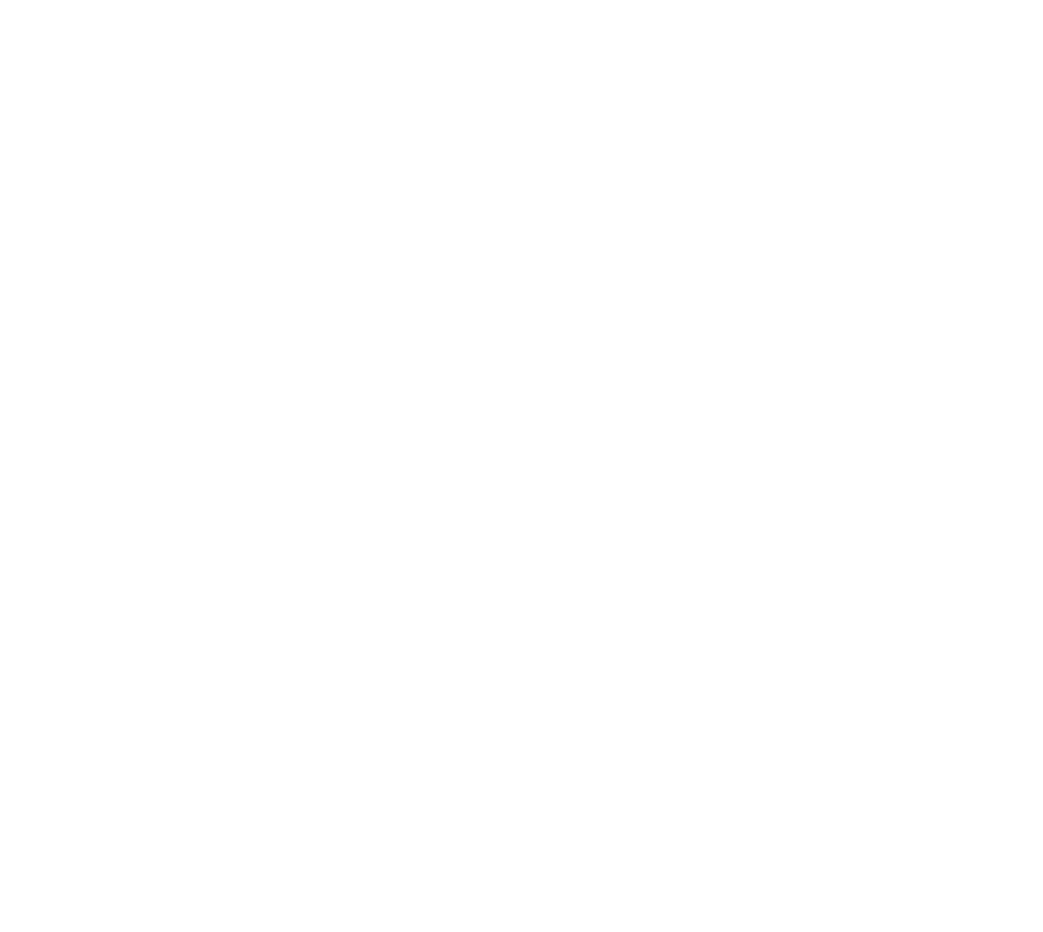
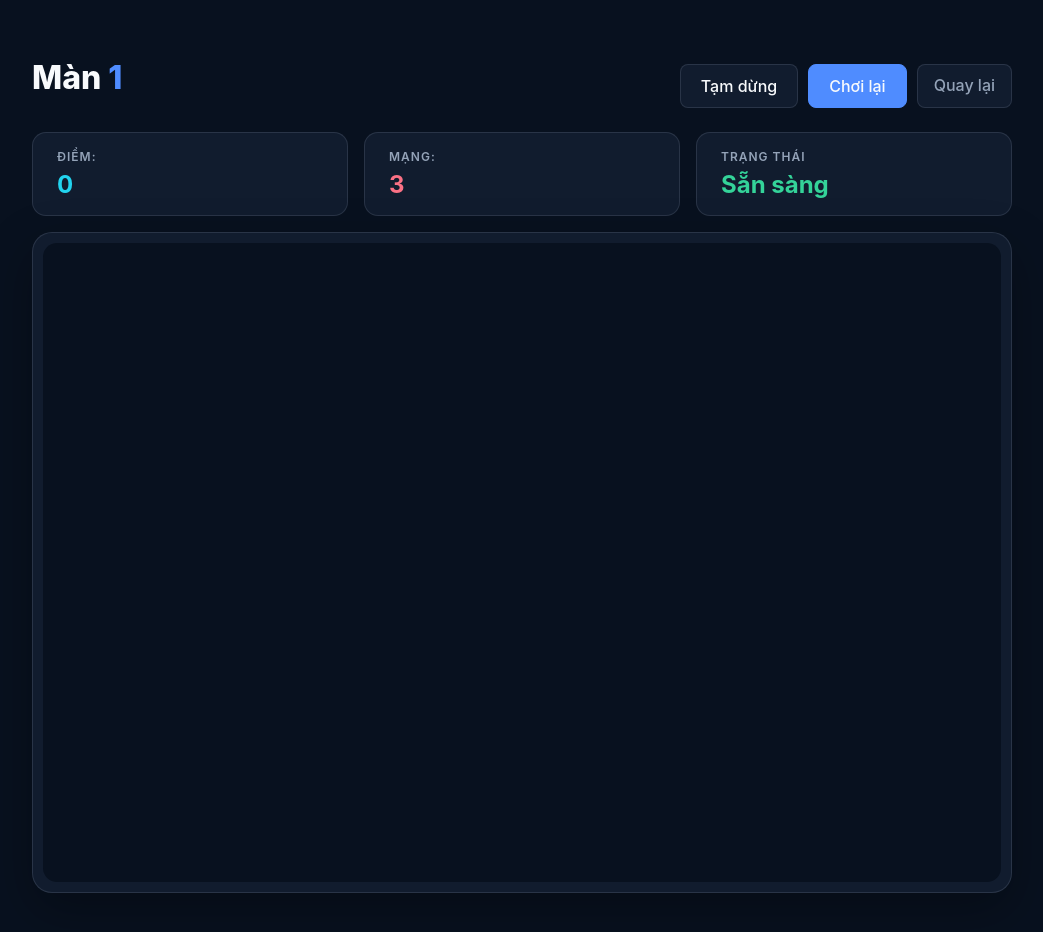
Before and after one commit to HoangDuyTan/PingPongGame, a plain HTML site: page game.html in a window 1280 px wide. Shown: the whole page, without its empty margins (118-1161 px from the left). Before the commit the page ends 800 px from the top, so only its background shows below. Drawn offline with Linux system fonts and the light colour scheme.

Commit message:
feat: design game interface and shared theme

```diff
--- a/css/game.css
+++ b/css/game.css
@@ -0,0 +1,139 @@
+body {
+    display: flex;
+    justify-content: center;
+    align-items: flex-start;
+    padding: var(--space-xl);
+}
+
+.game-container {
+    width: 100%;
+    max-width: 980px;
+}
+
+.game-header {
+    display: flex;
+    justify-content: space-between;
+    align-items: center;
+    font-weight: 500;
+    margin-bottom: var(--space-lg);
+}
+
+.game-header h1 {
+    margin-top: var(--space-xs);
+    font-size: 32px;
+    font-weight: 800;
+}
+
+#levelNumber {
+    color: var(--color-primary);
+}
+
+.back-button {
+    padding: 10px 16px;
+    background: var(--color-surface);
+    color: var(--color-text-muted);
+    border: 1px solid var(--color-border);
+    border-radius: var(--radius-sm);
+    text-decoration: none;
+}
+
+.back-button:hover {
+    background: var(--color-surface-light);
+    color: var(--color-text);
+    border-color: var(--color-primary);
+}
+
+.game-info {
+    display: grid;
+    grid-template-columns: repeat(3, 1fr);
+    gap: var(--space-md);
+    margin-bottom: var(--space-md);
+}
+
+.info-card {
+    display: flex;
+    flex-direction: column;
+    gap: var(--space-xs);
+    padding: var(--space-md) var(--space-lg);
+    background: var(--color-surface);
+    border: 1px solid var(--color-border);
+    border-radius: var(--radius-md);
+}
+
+.info-label {
+    color: var(--color-text-muted);
+    font-size: 12px;
+    font-weight: 600;
+    text-transform: uppercase;
+    letter-spacing: 1px;
+}
+
+.info-card strong {
+    font-size: var(--font-size-xl);
+}
+
+#score {
+    color: var(--color-accent);
+}
+
+#lives {
+    color: var(--color-danger);
+}
+
+#gameStatus {
+    color: var(--color-success);
+}
+
+.game-area {
+    position: relative;
+    padding: var(--space-sm);
+    background: var(--color-surface);
+    border: 1px solid var(--color-border);
+    border-radius: var(--radius-lg);
+    box-shadow: var(--shadow-md);
+}
+
+#gameCanvas {
+    display: block;
+    width: 100%;
+    height: auto;
+    background: var(--color-bg);
+    border-radius: calc(var(--radius-lg) - 6px);
+}
+
+.game-controls {
+    display: flex;
+    justify-content: space-between;
+    align-items: center;
+    margin-top: var(--space-lg);
+}
+
+.control-buttons {
+    display: flex;
+    gap: var(--space-sm);
+}
+
+.control-button {
+    padding: 11px 20px;
+    background: var(--color-surface);
+    color: var(--color-text);
+    border: 1px solid var(--color-border);
+    border-radius: var(--radius-sm);
+    cursor: pointer;
+    transition: var(--transition-fast);
+}
+
+.control-button:hover {
+    transform: translateY(-2px);
+    background: var(--color-surface-light);
+    border-color: var(--color-primary);
+}
+
+.primary-button {
+    background: var(--color-primary);
+    border-color: var(--color-primary);
+}
+
+.primary-button:hover {
+    background: var(--color-primary-hover);
+}
--- a/css/main.css
+++ b/css/main.css
@@ -0,0 +1,106 @@
+body {
+    display: flex;
+    justify-content: center;
+    align-items: flex-start;
+    padding: var(--space-xl);
+    background-image: url("../assets/images/menu-bg.jpg");
+}
+
+.main-menu {
+    width: 100%;
+    max-width: 1000px;
+    padding: var(--space-xl);
+    background: var(--color-bg);
+    border: 1px solid var(--color-border);
+    border-radius: var(--radius-lg);
+    box-shadow: var(--shadow-md);
+}
+
+.game-header {
+    margin: var(--space-xl);
+}
+
+.game-header h1 {
+    font-size: 50px;
+    font-weight: 1000;
+}
+
+.game-label {
+    display: inline-block;
+    margin-bottom: var(--space-sm);
+    color: var(--color-accent);
+    font-size: var(--font-size-sm);
+    font-weight: 700;
+    letter-spacing: 2px;
+}
+
+.level-selection {
+    margin-bottom: var(--space-xl);
+}
+
+.section-header {
+    display: flex;
+    justify-content: space-between;
+    align-items: center;
+    margin-bottom: var(--space-lg);
+}
+
+.section-header h2 {
+    font-size: var(--font-size-xl);
+}
+
+.level-grid {
+    display: grid;
+    grid-template-columns: repeat(5, 1fr);
+    gap: var(--space-md);
+}
+
+.level-button {
+    min-height: 120px;
+    display: flex;
+    flex-direction: column;
+    justify-content: space-between;
+    padding: var(--space-md);
+    background: var(--color-bg-secondary);
+    color: var(--color-text);
+    border: 1px solid var(--color-border);
+    border-radius: var(--radius-md);
+    text-decoration: none;
+    transition: var(--transition-fast);
+}
+
+.level-button:hover {
+    transform: translateY(-5px);
+    transition: var(--transition-fast);
+    border: 1px solid var(--color-primary);
+}
+
+.level-button {
+    font-size: 20px;
+    font-weight: 800;
+}
+
+.boss-level {
+    border-color: var(--color-danger);
+    color: var(--color-danger);
+}
+
+.instructions {
+    display: flex;
+    justify-content: space-between;
+    align-items: center;
+    gap: var(--space-lg);
+    padding-top: var(--space-lg);
+    border-top: 1px solid var(--color-border);
+}
+
+.instructions h2 {
+    margin-bottom: var(--space-sm);
+    font-size: var(--font-size-lg);
+}
+
+.instructions p {
+    max-width: 500px;
+    color: var(--color-text-muted);
+    line-height: 1.5;
+}
--- /dev/null
+++ b/css/variables.css
@@ -0,0 +1,68 @@
+:root {
+    /* Màu */
+    --color-bg: #08111f;
+    --color-bg-secondary: #0d1726;
+
+    --color-surface: #111c2e;
+    --color-surface-light: #17243a;
+
+    --color-primary: #4f8cff;
+    --color-primary-hover: #6aa0ff;
+
+    --color-accent: #22d3ee;
+    --color-success: #34d399;
+    --color-warning: #fbbf24;
+    --color-danger: #fb7185;
+
+    --color-text: #f8fafc;
+    --color-text-muted: #94a3b8;
+
+    --color-border: rgba(148, 163, 184, 0.18);
+
+    /* Phông */
+    --font-main: Inter, system-ui, -apple-system, BlinkMacSystemFont,
+    "Segoe UI", sans-serif;
+
+    --font-size-sm: 14px;
+    --font-size-md: 16px;
+    --font-size-lg: 18px;
+    --font-size-xl: 24px;
+    --font-size-title: 48px;
+
+    /* Giãn dòng */
+    --space-xs: 6px;
+    --space-sm: 10px;
+    --space-md: 16px;
+    --space-lg: 24px;
+    --space-xl: 40px;
+
+    /* Khung */
+    --radius-sm: 8px;
+    --radius-md: 14px;
+    --radius-lg: 20px;
+
+    /* Bóng */
+    --shadow-sm: 0 8px 24px rgba(0, 0, 0, 0.2);
+    --shadow-md: 0 18px 50px rgba(0, 0, 0, 0.3);
+
+    /* Chuyển động */
+    --transition-fast: 0.2s ease;
+}
+
+* {
+    box-sizing: border-box;
+    margin: 0;
+    padding: 0;
+}
+
+body {
+    min-height: 100vh;
+    font-family: var(--font-main);
+    background: var(--color-bg);
+    color: var(--color-text);
+}
+
+button,
+a {
+    font: inherit;
+}
--- a/game.html
+++ b/game.html
@@ -2,9 +2,50 @@
 <html lang="en">
 <head>
     <meta charset="UTF-8">
-    <title>Title</title>
+    <title>Ping Pong</title>
+
+    <link rel="stylesheet" href="css/game.css">
+    <link rel="stylesheet" href="css/variables.css">
 </head>
+
 <body>
+<main class="game-container">
+    <header class="game-header">
+        <div>
+            <h1> Màn <span id="levelNumber">1</span></h1>
+        </div>
 
+        <section class="game-controls">
+            <div class="control-buttons">
+                <button id="pauseButton" class="control-button" type="button">Tạm dừng</button>
+                <button id="restartButton" class="control-button primary-button" type="button">Chơi lại</button>
+                <a href="index.html" class="back-button">Quay lại</a>
+            </div>
+        </section>
+    </header>
+
+    <section class="game-info">
+        <div class="info-card">
+            <span class="info-label">Điểm: </span>
+            <strong id="score">0</strong>
+        </div>
+
+        <div class="info-card">
+            <span class="info-label">Mạng: </span>
+            <strong id="lives">3</strong>
+        </div>
+
+        <div class="info-card status-card">
+            <span class="info-label">Trạng Thái</span>
+            <strong id="gameStatus">Sẵn sàng</strong>
+        </div>
+    </section>
+
+    <section class="game-area">
+        <canvas id="gameCanvas" width="900" height="600"></canvas>
+    </section>
+</main>
+
+<script src="js/main.js"></script>
 </body>
 </html>
```
Also changed, not shown: index.html (+66 -2 lines), 1 other file.
